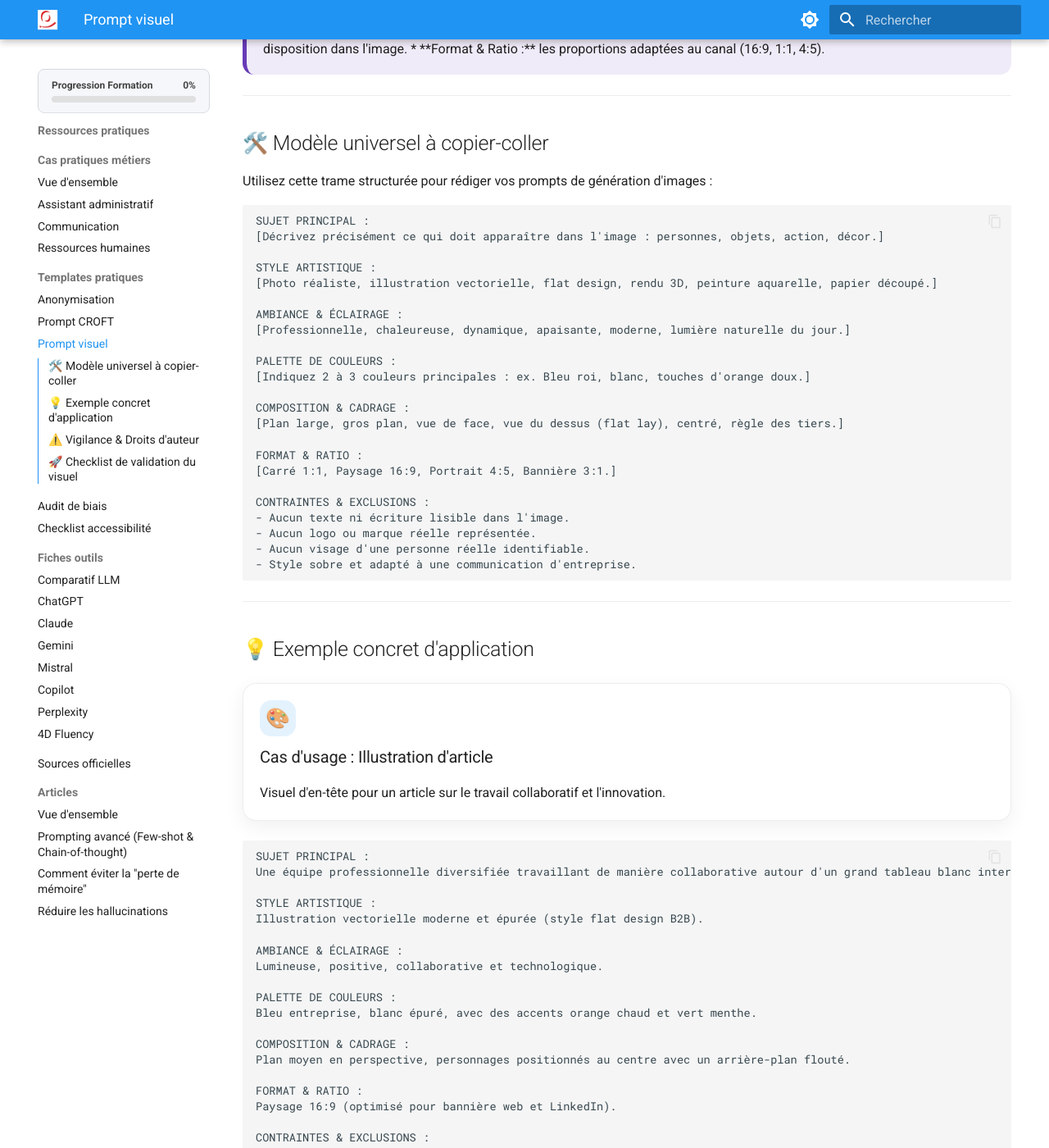
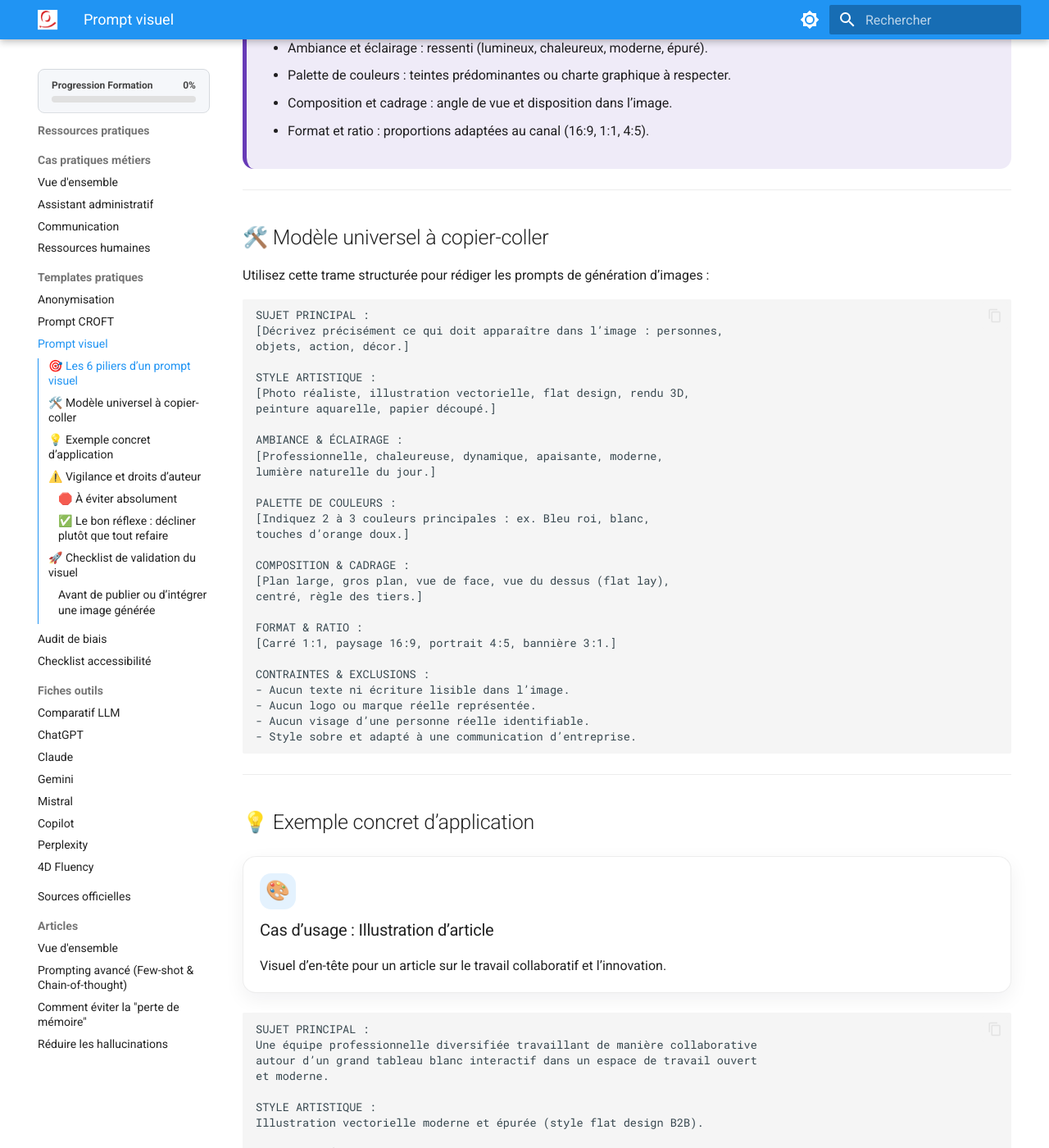
Before and after one commit to pierre-l-hue/wiki-formation-ia, an MkDocs documentation site: the page built from docs/prompt-visuel.md, in a window 1280 px wide and 1400 px high, scrolled down 479 px. Shown: the whole window at 82% size. Built offline with MkDocs 1.6.1 and Material for MkDocs 9.7.7, drawn with Linux system fonts in a browser that asks for light colours; some of the changed text lies outside the part shown.

Commit message:
Refine prompt template for visual generation
Updated text for clarity and consistency, including changes to punctuation and formatting. Enhanced the structure of the prompt template for better readability.

````diff
--- a/docs/prompt-visuel.md
+++ b/docs/prompt-visuel.md
@@ -1,69 +1,74 @@
 # Template — Prompt visuel
 
-Générer des visuels percutants via une IA de création d'images (DALL-E, Midjourney, Adobe Firefly) nécessite une description structurée et précise. Ce template vous aide à cadrer vos demandes pour obtenir des illustrations, photos ou graphismes professionnels, cohérents et exploitables pour vos supports de communication.
+Générer des visuels percutants via une IA de création d’images (DALL·E, Midjourney, Adobe Firefly, etc.) nécessite une description structurée et précise. Ce template aide à cadrer les demandes pour obtenir des illustrations, photos ou graphismes professionnels, cohérents et exploitables pour les supports de communication.
 
-<div class="summary-box">
+<div class="summary-box" markdown="block">
+<h3>🎯 Les 6 piliers d’un prompt visuel</h3>
 
-<h3>🎯 Les 6 piliers d'un prompt visuel</h3>
-
-* **Sujet principal :** la scène, l'objet ou l'action centrale à représenter.
-* **Style artistique :** le rendu visuel (photo, illustration vectorielle, 3D, aquarelle).
-* **Ambiance & Éclairage :** le ressenti (lumineux, chaleureux, moderne, épuré).
-* **Palette de couleurs :** les teintes prédominantes ou la charte graphique à respecter.
-* **Composition & Cadrage :** l'angle de vue et la disposition dans l'image.
-* **Format & Ratio :** les proportions adaptées au canal (16:9, 1:1, 4:5).
-
+- Sujet principal : scène, objet ou action centrale à représenter.
+- Style artistique : rendu visuel (photo, illustration vectorielle, 3D, aquarelle).
+- Ambiance et éclairage : ressenti (lumineux, chaleureux, moderne, épuré).
+- Palette de couleurs : teintes prédominantes ou charte graphique à respecter.
+- Composition et cadrage : angle de vue et disposition dans l’image.
+- Format et ratio : proportions adaptées au canal (16:9, 1:1, 4:5).
 </div>
 
 ---
 
 ## 🛠️ Modèle universel à copier-coller
 
-Utilisez cette trame structurée pour rédiger vos prompts de génération d'images :
+Utilisez cette trame structurée pour rédiger les prompts de génération d’images :
 
 ```text
 SUJET PRINCIPAL :
-[Décrivez précisément ce qui doit apparaître dans l'image : personnes, objets, action, décor.]
+[Décrivez précisément ce qui doit apparaître dans l’image : personnes,
+objets, action, décor.]
 
 STYLE ARTISTIQUE :
-[Photo réaliste, illustration vectorielle, flat design, rendu 3D, peinture aquarelle, papier découpé.]
+[Photo réaliste, illustration vectorielle, flat design, rendu 3D,
+peinture aquarelle, papier découpé.]
 
 AMBIANCE & ÉCLAIRAGE :
-[Professionnelle, chaleureuse, dynamique, apaisante, moderne, lumière naturelle du jour.]
+[Professionnelle, chaleureuse, dynamique, apaisante, moderne,
+lumière naturelle du jour.]
 
 PALETTE DE COULEURS :
-[Indiquez 2 à 3 couleurs principales : ex. Bleu roi, blanc, touches d'orange doux.]
+[Indiquez 2 à 3 couleurs principales : ex. Bleu roi, blanc,
+touches d’orange doux.]
 
 COMPOSITION & CADRAGE :
-[Plan large, gros plan, vue de face, vue du dessus (flat lay), centré, règle des tiers.]
+[Plan large, gros plan, vue de face, vue du dessus (flat lay),
+centré, règle des tiers.]
 
 FORMAT & RATIO :
-[Carré 1:1, Paysage 16:9, Portrait 4:5, Bannière 3:1.]
+[Carré 1:1, paysage 16:9, portrait 4:5, bannière 3:1.]
 
 CONTRAINTES & EXCLUSIONS :
-- Aucun texte ni écriture lisible dans l'image.
+- Aucun texte ni écriture lisible dans l’image.
 - Aucun logo ou marque réelle représentée.
-- Aucun visage d'une personne réelle identifiable.
-- Style sobre et adapté à une communication d'entreprise.
+- Aucun visage d’une personne réelle identifiable.
+- Style sobre et adapté à une communication d’entreprise.
 ```
 
 ---
 
-## 💡 Exemple concret d'application
+## 💡 Exemple concret d’application
 
 <div class="wiki-grid">
 
 <div class="wiki-card">
-<div class="wiki-card-icon">🎨</div>
-<h3>Cas d'usage : Illustration d'article</h3>
-<p>Visuel d'en-tête pour un article sur le travail collaboratif et l'innovation.</p>
+  <div class="wiki-card-icon">🎨</div>
+  <h3>Cas d’usage : Illustration d’article</h3>
+  <p>Visuel d’en-tête pour un article sur le travail collaboratif et l’innovation.</p>
 </div>
 
 </div>
 
 ```text
 SUJET PRINCIPAL :
-Une équipe professionnelle diversifiée travaillant de manière collaborative autour d'un grand tableau blanc interactif dans un espace de travail ouvert et moderne.
+Une équipe professionnelle diversifiée travaillant de manière collaborative
+autour d’un grand tableau blanc interactif dans un espace de travail ouvert
+et moderne.
 
 STYLE ARTISTIQUE :
 Illustration vectorielle moderne et épurée (style flat design B2B).
@@ -88,45 +94,38 @@ CONTRAINTES & EXCLUSIONS :
 
 ---
 
-## ⚠️ Vigilance & Droits d'auteur
+## ⚠️ Vigilance et droits d’auteur
 
-<div class="warning-practice-box">
-
+<div class="warning-practice-box" markdown="block">
 <h3>🛑 À éviter absolument</h3>
 
-Pour tout usage professionnel ou commercial de visuels générés par IA :
+Pour un usage professionnel ou commercial de visuels générés par IA :
 
-* N'incluez **jamais** de noms de personnalités publiques ou d'artistes protégés dans vos prompts (`in the style of [Artiste vivant]`).
-* Ne demandez pas la représentation de produits, mascottes ou logos déposés par d'autres marques.
-* Évitez de générer du texte directement dans l'image : les IA d'images produisent souvent des caractères déformés ou illisibles. Privilégiez l'ajout de texte via vos outils de PAO (Canva, Photoshop).
-
+- ne pas inclure de noms de personnalités publiques ou d’artistes protégés dans les prompts (`in the style of [Artiste vivant]`) ;
+- ne pas demander la représentation de produits, mascottes ou logos déposés par d’autres marques ;
+- éviter de générer directement du texte dans l’image, car les IA produisent souvent des caractères déformés ou illisibles.
+  Privilégier l’ajout de texte dans vos outils de PAO (Canva, Photoshop, etc.).
 </div>
 
-<div class="good-reflex-box">
+<div class="good-reflex-box" markdown="block">
+<h3>✅ Le bon réflexe : décliner plutôt que tout refaire</h3>
 
-<h3>✅ Le bon réflexe : Décliner plutôt que tout refaire</h3>
-
-Si une image générée vous plaît mais n'a pas le bon format :
-
-* Conservez le même prompt de base et modifiez uniquement le paramètre de ratio/format (`16:9` vers `1:1`).
-* Utilisez les fonctions de modification par zones (Inpainting / Outpainting) si l'outil le permet pour ajuster un détail sans régénérer toute l'image.
-
+- conserver un prompt qui fonctionne et ajuster uniquement le format ou le ratio (`16:9` vers `1:1`) ;
+- utiliser les fonctions de modification par zones (inpainting / outpainting) quand l’outil le permet, pour corriger un détail sans régénérer toute l’image.
 </div>
 
 ---
 
 ## 🚀 Checklist de validation du visuel
 
-<div class="summary-box">
+<div class="summary-box" markdown="block">
+<h3>Avant de publier ou d’intégrer une image générée</h3>
 
-<h3>Avant de publier ou d'intégrer une image générée :</h3>
-
-- [ ] Le sujet principal est-il immédiatement compréhensible ?
-- [ ] Le style graphique est-il en harmonie avec la charte visuelle de l'entreprise ?
-- [ ] L'image est-elle exempte d'anomalies anatomiques ou d'artefacts visuels étranges (mains, doigts, objets déformés) ?
-- [ ] Le format (ratio) correspond-il parfaitement à l'emplacement final (réseaux sociaux, site web, slide) ?
-- [ ] Aucun logo protégé ni marque n'apparaît involontairement dans le décor.
-
+- [ ] Le sujet principal est immédiatement compréhensible.
+- [ ] Le style graphique est en harmonie avec la charte visuelle de l’entreprise.
+- [ ] L’image est exempte d’anomalies anatomiques ou d’artefacts visuels étranges (mains, doigts, objets déformés).
+- [ ] Le format (ratio) correspond parfaitement à l’emplacement final (réseaux sociaux, site web, slide).
+- [ ] Aucun logo protégé ni marque n’apparaît involontairement dans le décor.
 </div>
 
 ---
````
Also changed, not shown: other parts of docs/prompt-visuel.md (+2 -1 lines).
